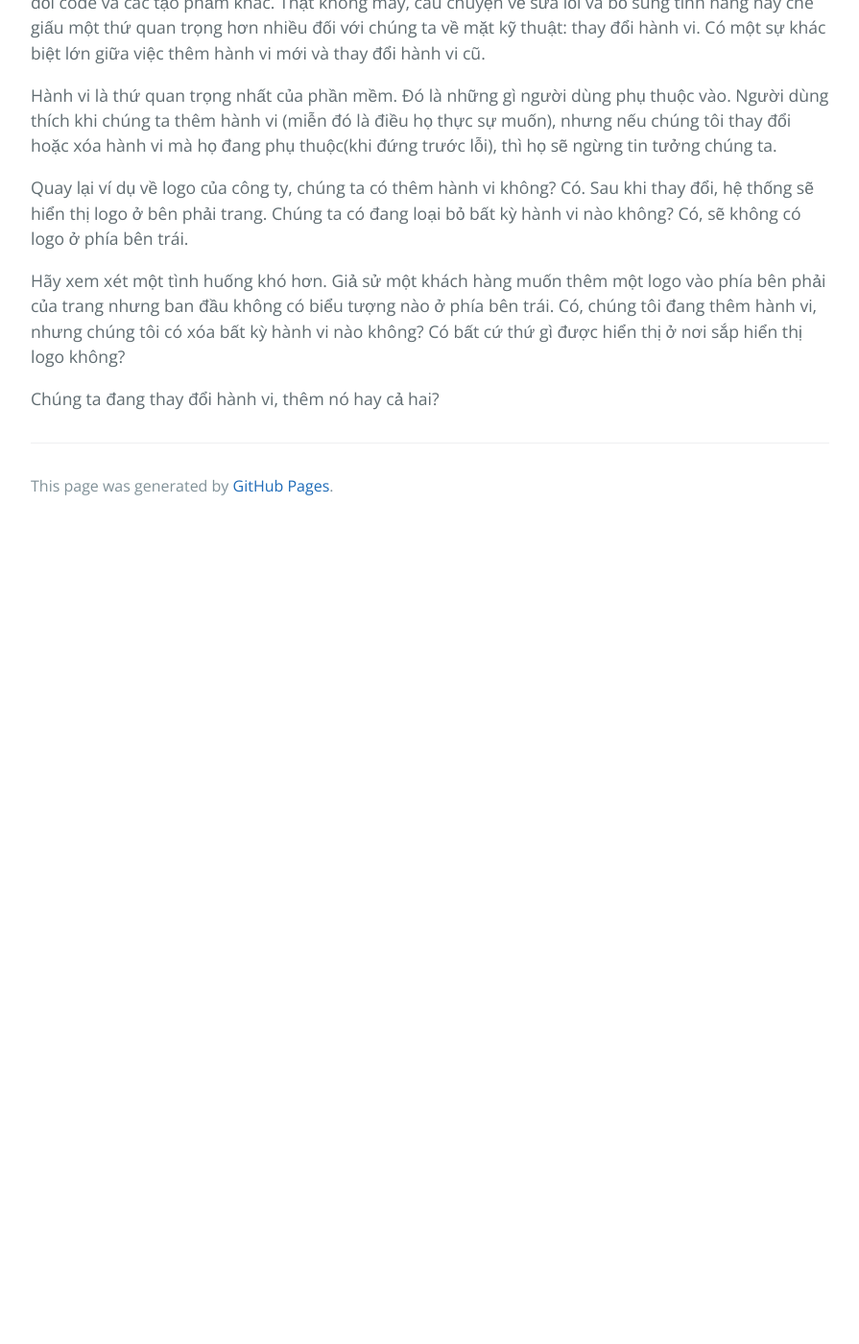
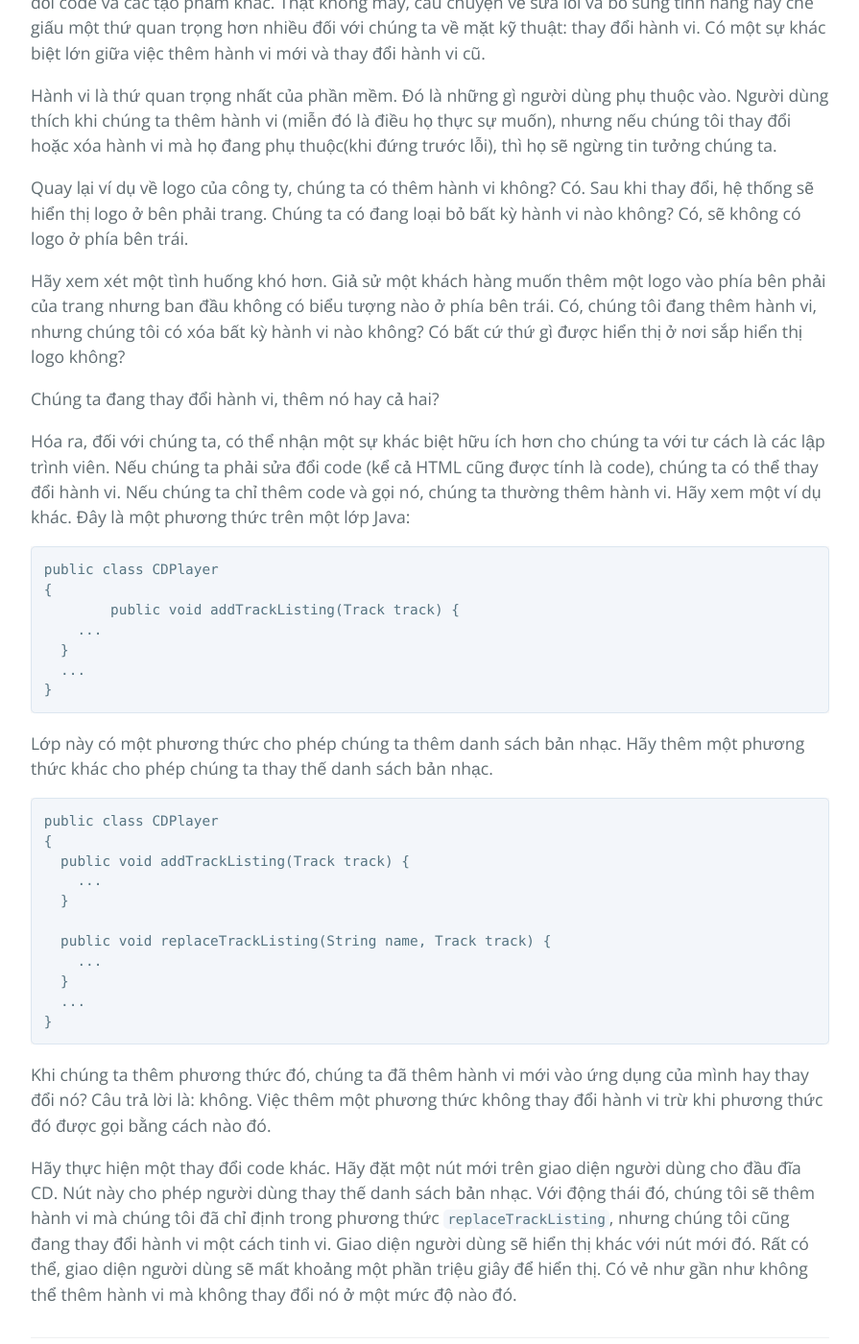
Before and after one commit to HaiBV/haibv.github.io, a Jekyll site: the page built from working-effectively-with-legacy-code/chapter-1-chaging-software.md, in a window 1280 px wide and 1400 px high, scrolled down 1418 px. Shown: the whole window at 96% size, without its empty margins (192-1087 px from the left). Built offline with Jekyll 4.4.1, drawn with Linux system fonts in a browser that asks for light colours; our own code applies the rules of GitHub Pages for plain Markdown files; before the commit the page ends 1968 px from its top, so only the background shows below that.

Commit message:
Book - Working Efectively with Legacy Code - P1 - C1

````diff
--- a/working-effectively-with-legacy-code/chapter-1-chaging-software.md
+++ b/working-effectively-with-legacy-code/chapter-1-chaging-software.md
@@ -30,3 +30,35 @@ Quay lại ví dụ về logo của công ty, chúng ta có thêm hành vi khôn
 Hãy xem xét một tình huống khó hơn. Giả sử một khách hàng muốn thêm một logo vào phía bên phải của trang nhưng ban đầu không có biểu tượng nào ở phía bên trái. Có, chúng tôi đang thêm hành vi, nhưng chúng tôi có xóa bất kỳ hành vi nào không? Có bất cứ thứ gì được hiển thị ở nơi sắp hiển thị logo không?
 
 Chúng ta đang thay đổi hành vi, thêm nó hay cả hai?
+
+Hóa ra, đối với chúng ta, có thể nhận một sự khác biệt hữu ích hơn cho chúng ta với tư cách là các lập trình viên. Nếu chúng ta phải sửa đổi code (kể cả HTML cũng được tính là code), chúng ta có thể thay đổi hành vi. Nếu chúng ta chỉ thêm code và gọi nó, chúng ta thường thêm hành vi. Hãy xem một ví dụ khác. Đây là một phương thức trên một lớp Java:
+
+```
+public class CDPlayer
+{
+	public void addTrackListing(Track track) {
+    ...
+  }
+  ...
+}
+```
+
+Lớp này có một phương thức cho phép chúng ta thêm danh sách bản nhạc. Hãy thêm một phương thức khác cho phép chúng ta thay thế danh sách bản nhạc.
+
+```
+public class CDPlayer
+{
+  public void addTrackListing(Track track) {
+    ...
+  }
+
+  public void replaceTrackListing(String name, Track track) {
+    ...
+  }
+  ...
+}
+```
+
+Khi chúng ta thêm phương thức đó, chúng ta đã thêm hành vi mới vào ứng dụng của mình hay thay đổi nó? Câu trả lời là: không. Việc thêm một phương thức không thay đổi hành vi trừ khi phương thức đó được gọi bằng cách nào đó.
+
+Hãy thực hiện một thay đổi code khác. Hãy đặt một nút mới trên giao diện người dùng cho đầu đĩa CD. Nút này cho phép người dùng thay thế danh sách bản nhạc. Với động thái đó, chúng tôi sẽ thêm hành vi mà chúng tôi đã chỉ định trong phương thức `replaceTrackListing`, nhưng chúng tôi cũng đang thay đổi hành vi một cách tinh vi. Giao diện người dùng sẽ hiển thị khác với nút mới đó. Rất có thể, giao diện người dùng sẽ mất khoảng một phần triệu giây để hiển thị. Có vẻ như gần như không thể thêm hành vi mà không thay đổi nó ở một mức độ nào đó.
````
